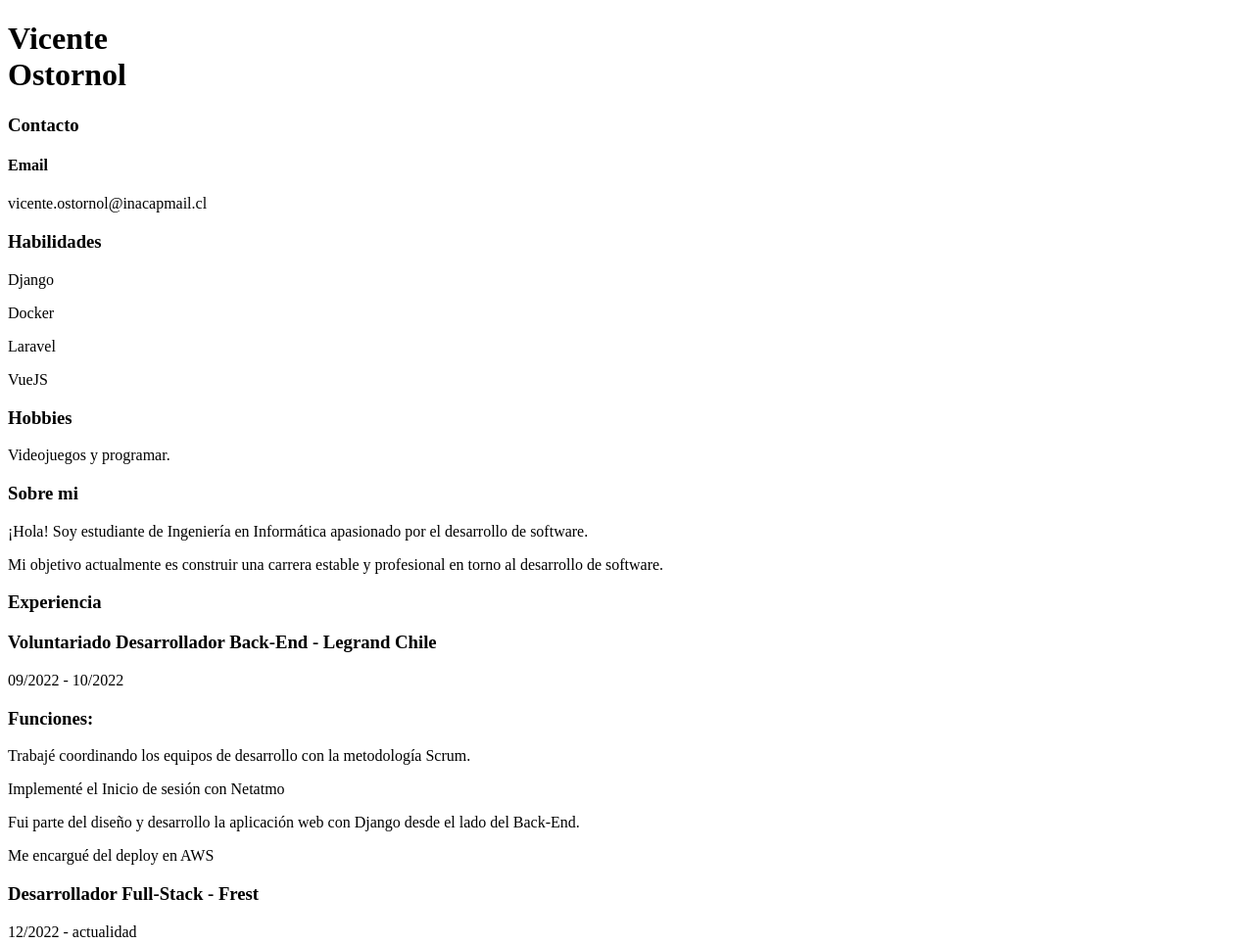
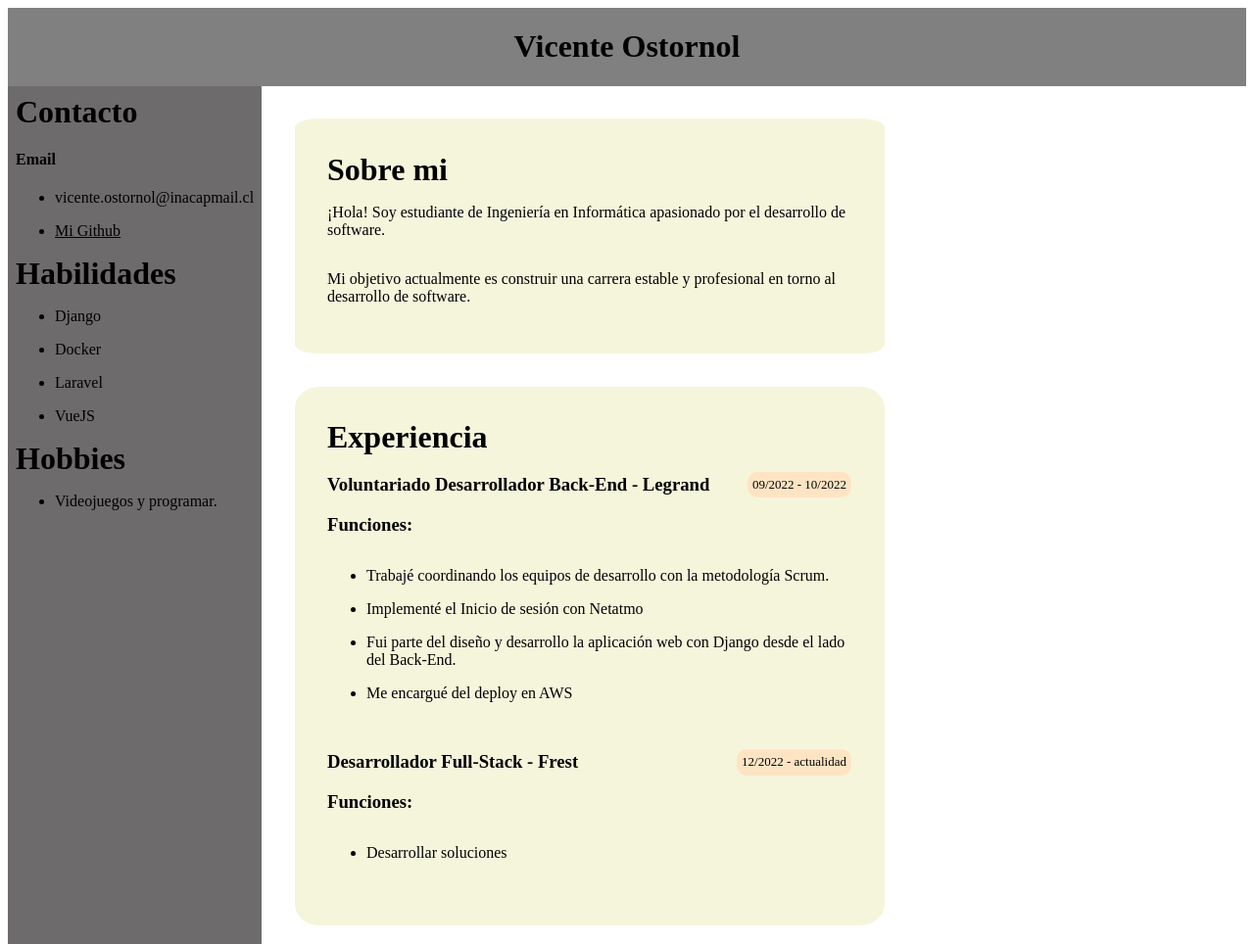
Before and after one commit to cristianlabadie/EvaluacionFront, a plain HTML site: page index.html in a window 1280 px wide. Shown: the top 964 px of the page at 98% size. Drawn offline with Linux system fonts and the light colour scheme.

Commit message:
aplicar estilos

```diff
--- a/index.html
+++ b/index.html
@@ -8,70 +8,116 @@
     <title>Evaluación Inacap</title>
   </head>
   <body class="wrapbody">
-    <header>
-      <h1 class="nombre-completo">
-        Vicente <br />
-        Ostornol
-      </h1>
+    <header class="wrap-header">
+      <h1 class="nombre-completo">Vicente Ostornol</h1>
     </header>
-    <aside class="">
+    <main class="wrap-main">
+      <aside class="wrap-aside">
         <article>
           <section>
             <h3 class="titulo-seccion">Contacto</h3>
             <h1>Email</h1>
+            <ul>
+              <li>
                 <p>vicente.ostornol@inacapmail.cl</p>
+              </li>
+              <li>
+                <a href="https://github.com/VicenteOstornol" class="github"
+                  >Mi Github</a
+                >
+              </li>
+            </ul>
           </section>
           <section>
             <h3 class="titulo-seccion">Habilidades</h3>
+            <ul>
+              <li>
                 <p>Django</p>
+              </li>
+              <li>
                 <p>Docker</p>
+              </li>
+              <li>
                 <p>Laravel</p>
+              </li>
+              <li>
                 <p>VueJS</p>
+              </li>
+            </ul>
           </section>
           <section>
             <h3 class="titulo-seccion">Hobbies</h3>
-          Videojuegos y programar.
+            <ul>
+              <li>
+                <p>Videojuegos y programar.</p>
+              </li>
+            </ul>
           </section>
         </article>
       </aside>
-    <main>
-      <article>
+
+      <article class="wrap-article">
         <section>
+          <div class="wrap-seccion">
             <h3 class="titulo-seccion">Sobre mi</h3>
             <p>
-            ¡Hola! Soy estudiante de Ingeniería en Informática apasionado por el
-            desarrollo de software.
+              ¡Hola! Soy estudiante de Ingeniería en Informática apasionado por
+              el desarrollo de software.
             </p>
             <p>
               Mi objetivo actualmente es construir una carrera estable y
               profesional en torno al desarrollo de software.
             </p>
+          </div>
         </section>
         <section>
-          <h3>Experiencia</h3>
-          <h1>Voluntariado Desarrollador Back-End - Legrand Chile</h1>
-          <p>09/2022 - 10/2022</p>
-          <h1>Funciones:</h1>
+          <div class="wrap-seccion">
+            <h3 class="titulo-seccion">Experiencia</h3>
+            <div class="wrap-cargo">
+              <h1>Voluntariado Desarrollador Back-End - Legrand</h1>
+              <p class="fechas-experiencia">09/2022 - 10/2022</p>
+            </div>
+            <h1 class="funciones">Funciones:</h1>
+            <ul>
+              <li>
                 <p>
-            Trabajé coordinando los equipos de desarrollo con la metodología
-            Scrum.
+                  Trabajé coordinando los equipos de desarrollo con la
+                  metodología Scrum.
                 </p>
+              </li>
+              <li>
                 <p>Implementé el Inicio de sesión con Netatmo</p>
+              </li>
+              <li>
                 <p>
-            Fui parte del diseño y desarrollo la aplicación web con Django desde
-            el lado del Back-End.
+                  Fui parte del diseño y desarrollo la aplicación web con Django
+                  desde el lado del Back-End.
                 </p>
+              </li>
+              <li>
                 <p>Me encargué del deploy en AWS</p>
+              </li>
+            </ul>
+            <div class="wrap-cargo">
               <h1>Desarrollador Full-Stack - Frest</h1>
-          <p>12/2022 - actualidad</p>
-          <h1>Funciones:</h1>
+              <p class="fechas-experiencia">12/2022 - actualidad</p>
+            </div>
+            <h1 class="funciones">Funciones:</h1>
+            <ul>
+              <li>
                 <p>Desarrollar soluciones</p>
-          <p>Comunicarse</p>
+              </li>
+            </ul>
+          </div>
         </section>
         <section>
-          <h3>Educacion</h3>
+          <div class="wrap-seccion">
+            <h3 class="titulo-seccion">Educacion</h3>
             <h1>Ingeniería Informática</h1>
+            <ul>
               <p>INACAP 03/2022 - 12/25</p>
+            </ul>
+          </div>
         </section>
       </article>
     </main>
--- a/style.css
+++ b/style.css
@@ -0,0 +1,66 @@
+.wrap-header {
+  display: flex;
+  justify-content: center;
+  background-color: gray;
+}
+
+.wrap-aside {
+  display: flex;
+  flex-direction: column;
+  background-color: rgb(109, 107, 107);
+  padding: 1vh;
+  justify-self: flex-start;
+  width: fit-content;
+}
+
+.wrap-main {
+  display: flex;
+}
+
+/* section {
+  display: flex;
+  flex-direction: column;
+  padding: 2vh;
+  border-radius: 2%;
+  border: 3pt;
+  border-color: brown;
+} */
+.wrap-seccion {
+  display: flex;
+  flex-direction: column;
+  background-color: beige;
+  border: 10px;
+  border-radius: 4%;
+  margin: 5%;
+  padding: 5%;
+}
+
+.titulo-seccion {
+  font-size: xx-large;
+  padding: 0px;
+  margin: 0px;
+}
+
+.fechas-experiencia {
+  margin: 0px;
+  padding: 1%;
+  font-size: small;
+  background-color: bisque;
+  width: fit-content;
+  border-radius: 10px;
+}
+
+.wrap-cargo {
+  display: flex;
+  align-items: center;
+  justify-content: space-between;
+}
+
+.funciones {
+  margin: 0px;
+  padding: 0px;
+}
+
+.github {
+  color: black;
+}
```
Lines whose indentation alone changed are shown as unchanged.
